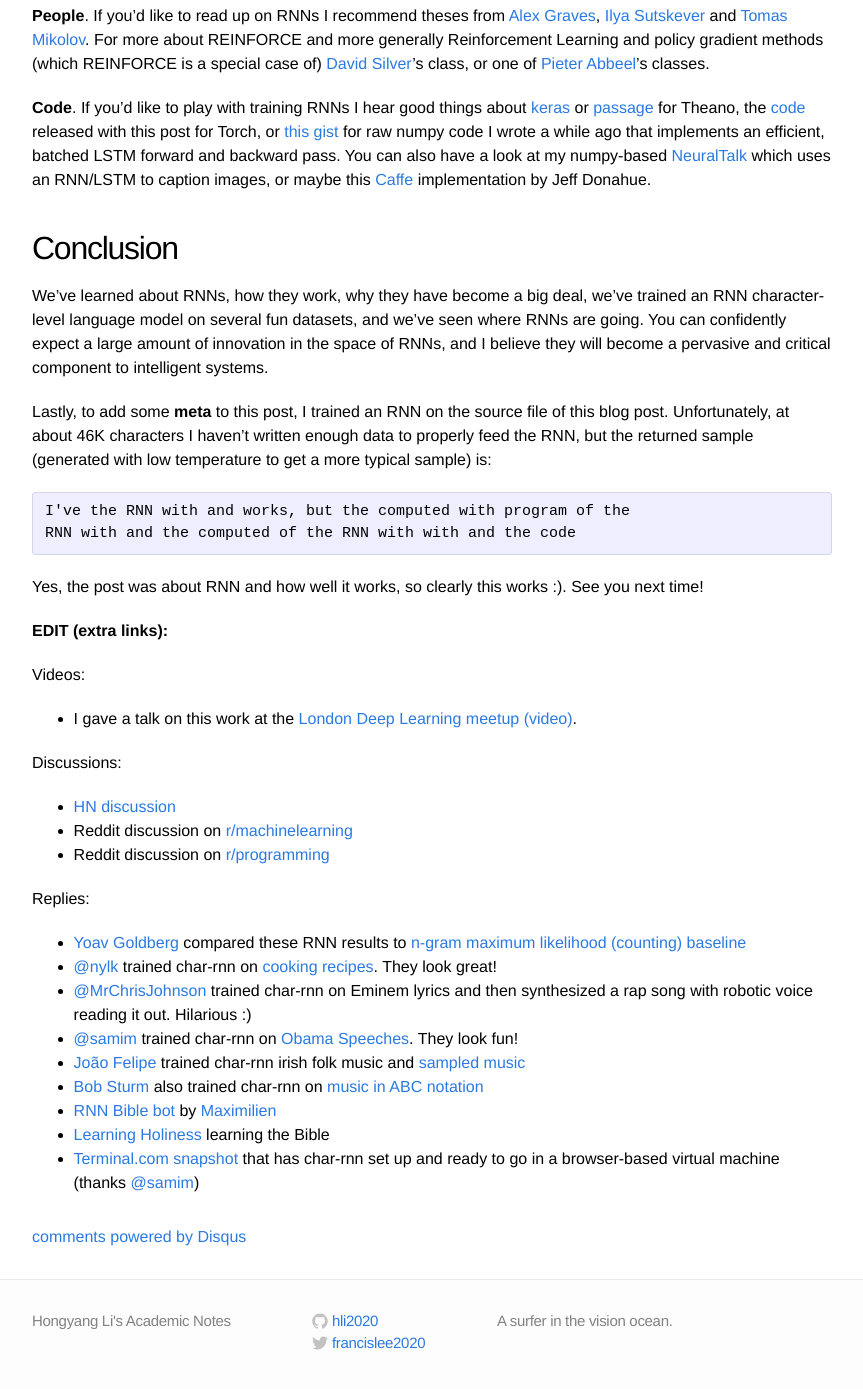
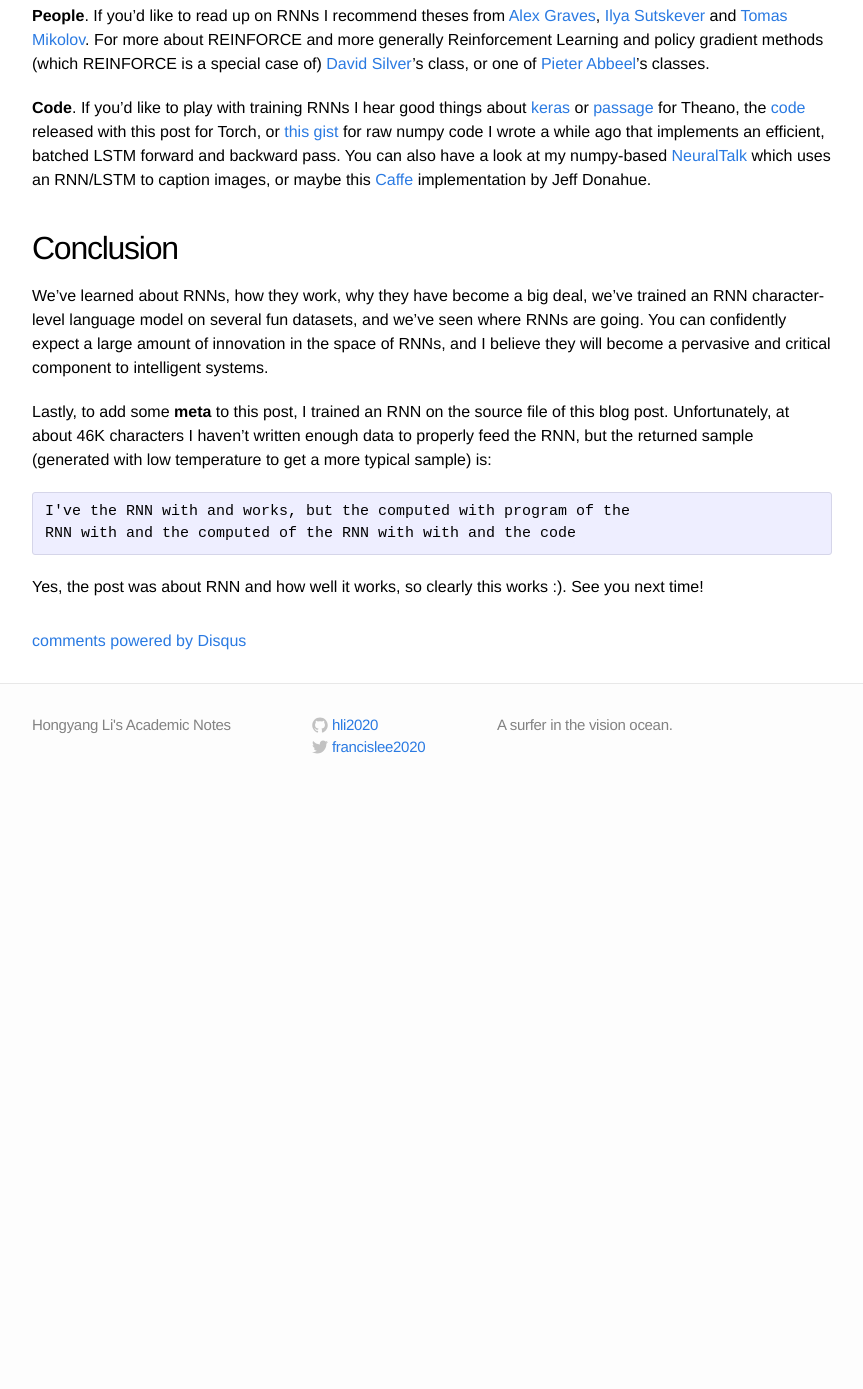
Before and after one commit to hli2020/hli2020.github.io, a Jekyll site: the page built from _posts/2015-05-21-rnn-effectiveness.markdown, in a window 1280 px wide and 1400 px high, scrolled down 22569 px. Shown: the top 1389 px of the window, without its empty margins (208-1071 px from the left). Built offline with Jekyll 4.4.1, drawn with Linux system fonts in a browser that asks for light colours; Markdown is read by kramdown in place of the engine named in the settings; formulas are drawn with MathJax 3; comment, search, counter and statistics services are not loaded; after the commit the page ends 23373 px from its top, so only the background shows below that.

Commit message:
minor v3

````diff
--- a/_posts/2015-05-21-rnn-effectiveness.markdown
+++ b/_posts/2015-05-21-rnn-effectiveness.markdown
@@ -690,27 +690,3 @@ RNN with and the computed of the RNN with with and the code
 ```
 
 Yes, the post was about RNN and how well it works, so clearly this works :). See you next time!
-
-**EDIT (extra links):**
-
-Videos:
-
-- I gave a talk on this work at the [London Deep Learning meetup (video)](https://skillsmatter.com/skillscasts/6611-visualizing-and-understanding-recurrent-networks).
-
-Discussions:
-
-- [HN discussion](https://news.ycombinator.com/item?id=9584325)
-- Reddit discussion on [r/machinelearning](http://www.reddit.com/r/MachineLearning/comments/36s673/the_unreasonable_effectiveness_of_recurrent/)
-- Reddit discussion on [r/programming](http://www.reddit.com/r/programming/comments/36su8d/the_unreasonable_effectiveness_of_recurrent/)
-
-Replies:
-
-- [Yoav Goldberg](https://twitter.com/yoavgo) compared these RNN results to [n-gram maximum likelihood (counting) baseline](http://nbviewer.ipython.org/gist/yoavg/d76121dfde2618422139)
-- [@nylk](https://twitter.com/nylk) trained char-rnn on [cooking recipes](https://gist.github.com/nylki/1efbaa36635956d35bcc). They look great!
-- [@MrChrisJohnson](https://twitter.com/MrChrisJohnson) trained char-rnn on Eminem lyrics and then synthesized a rap song with robotic voice reading it out. Hilarious :)
-- [@samim](https://twitter.com/samim) trained char-rnn on [Obama Speeches](https://medium.com/@samim/obama-rnn-machine-generated-political-speeches-c8abd18a2ea0). They look fun!
-- [João Felipe](https://twitter.com/seaandsailor) trained char-rnn irish folk music and [sampled music](https://soundcloud.com/seaandsailor/sets/char-rnn-composes-irish-folk-music)
-- [Bob Sturm](https://twitter.com/boblsturm) also trained char-rnn on [music in ABC notation](https://highnoongmt.wordpress.com/2015/05/22/lisls-stis-recurrent-neural-networks-for-folk-music-generation/)
-- [RNN Bible bot](https://twitter.com/RNN_Bible) by [Maximilien](https://twitter.com/the__glu/with_replies)
-- [Learning Holiness](http://cpury.github.io/learning-holiness/) learning the Bible
-- [Terminal.com snapshot](https://www.terminal.com/tiny/ZMcqdkWGOM) that has char-rnn set up and ready to go in a browser-based virtual machine (thanks [@samim](https://www.twitter.com/samim))
````
